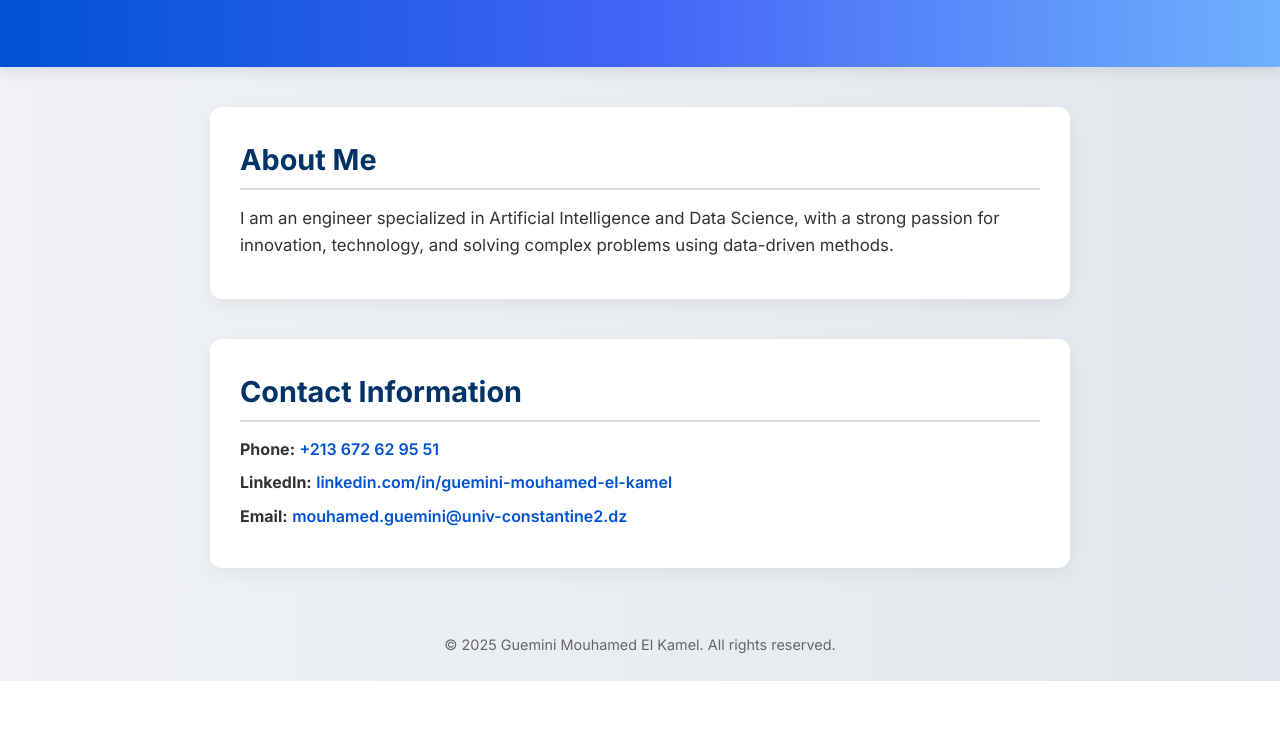
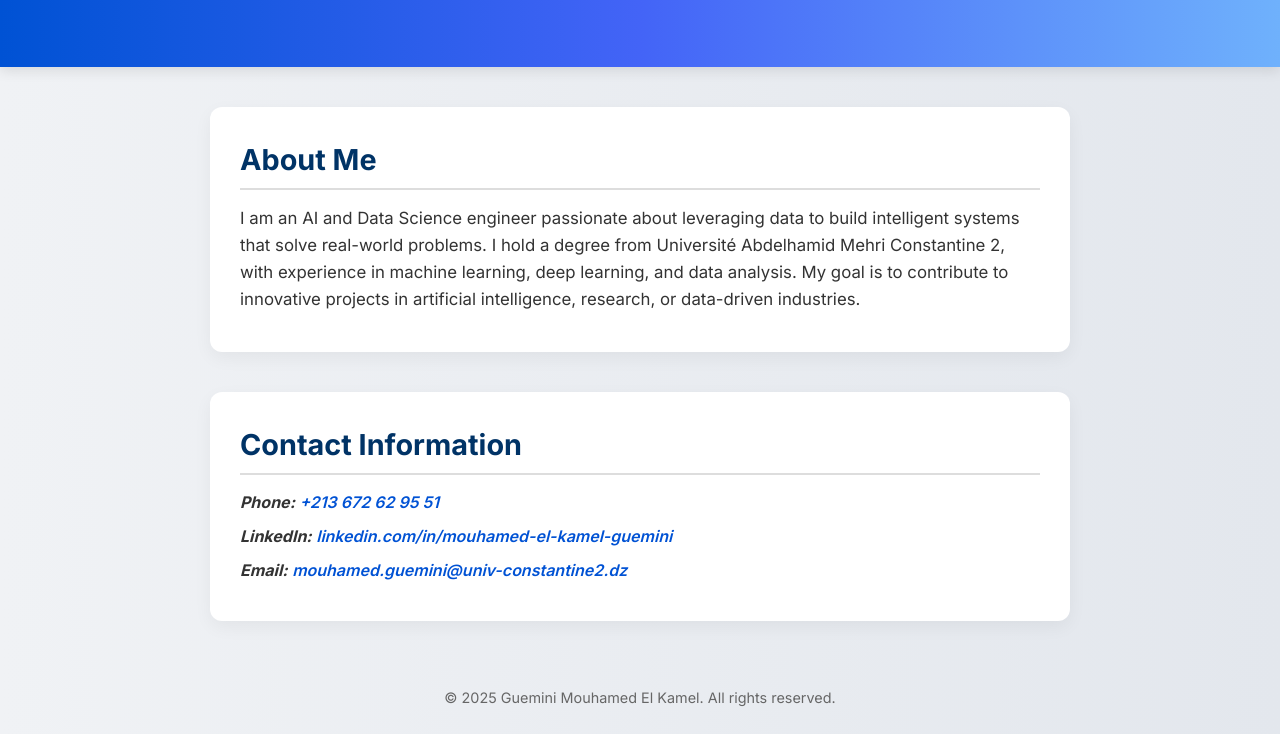
Before and after one commit to Mouhamed211/Mouhamed_guemini-site, a plain HTML site: page index.html in a window 1280 px wide. Shown: the part 173-907 px from the top of the page. Before the commit the page ends 854 px from the top, so only its background shows below. Drawn offline with Linux system fonts and the light colour scheme.

Commit message:
Update index.html

```diff
--- a/index.html
+++ b/index.html
@@ -88,16 +88,22 @@
   <main>
     <section>
       <h2>About Me</h2>
-      <p>I am an engineer specialized in Artificial Intelligence and Data Science, with a strong passion for innovation, technology, and solving complex problems using data-driven methods.</p>
+      <p>
+        I am an AI and Data Science engineer passionate about leveraging data to build intelligent systems that solve real-world problems.
+        I hold a degree from Université Abdelhamid Mehri Constantine 2, with experience in machine learning, deep learning, and data analysis.
+        My goal is to contribute to innovative projects in artificial intelligence, research, or data-driven industries.
+      </p>
     </section>
 
     <section>
       <h2>Contact Information</h2>
-      <ul>
-        <li><strong>Phone:</strong> <a href="tel:+213672629551">+213 672 62 95 51</a></li>
-        <li><strong>LinkedIn:</strong> <a href="https://www.linkedin.com/in/guemini-mouhamed-el-kamel" target="_blank">linkedin.com/in/guemini-mouhamed-el-kamel</a></li>
-        <li><strong>Email:</strong> <a href="mailto:mouhamed.guemini@univ-constantine2.dz">mouhamed.guemini@univ-constantine2.dz</a></li>
-      </ul>
+      <address>
+        <ul>
+          <li><strong>Phone:</strong> <a href="tel:+213672629551">+213 672 62 95 51</a></li>
+          <li><strong>LinkedIn:</strong> <a href="https://www.linkedin.com/in/mouhamed-el-kamel-guemini-3680662a6" target="_blank">linkedin.com/in/mouhamed-el-kamel-guemini</a></li>
+          <li><strong>Email:</strong> <a href="mailto:mouhamed.guemini@univ-constantine2.dz">mouhamed.guemini@univ-constantine2.dz</a></li>
+        </ul>
+      </address>
     </section>
   </main>
 
```
